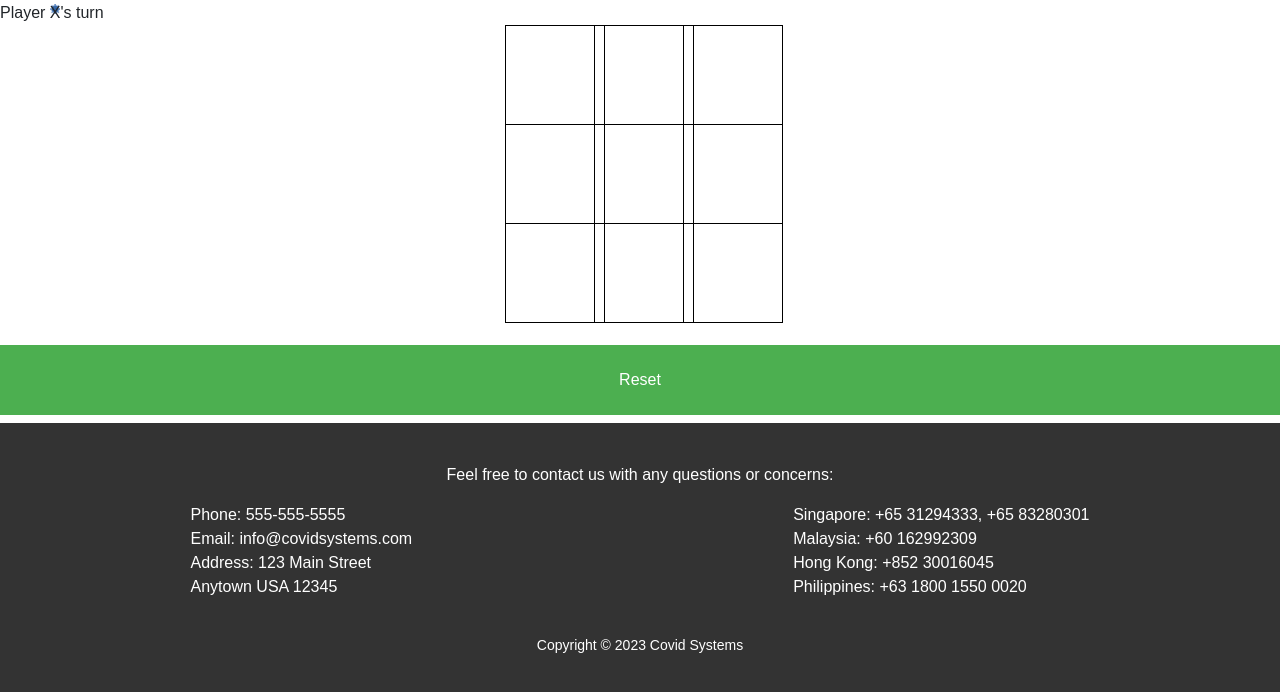
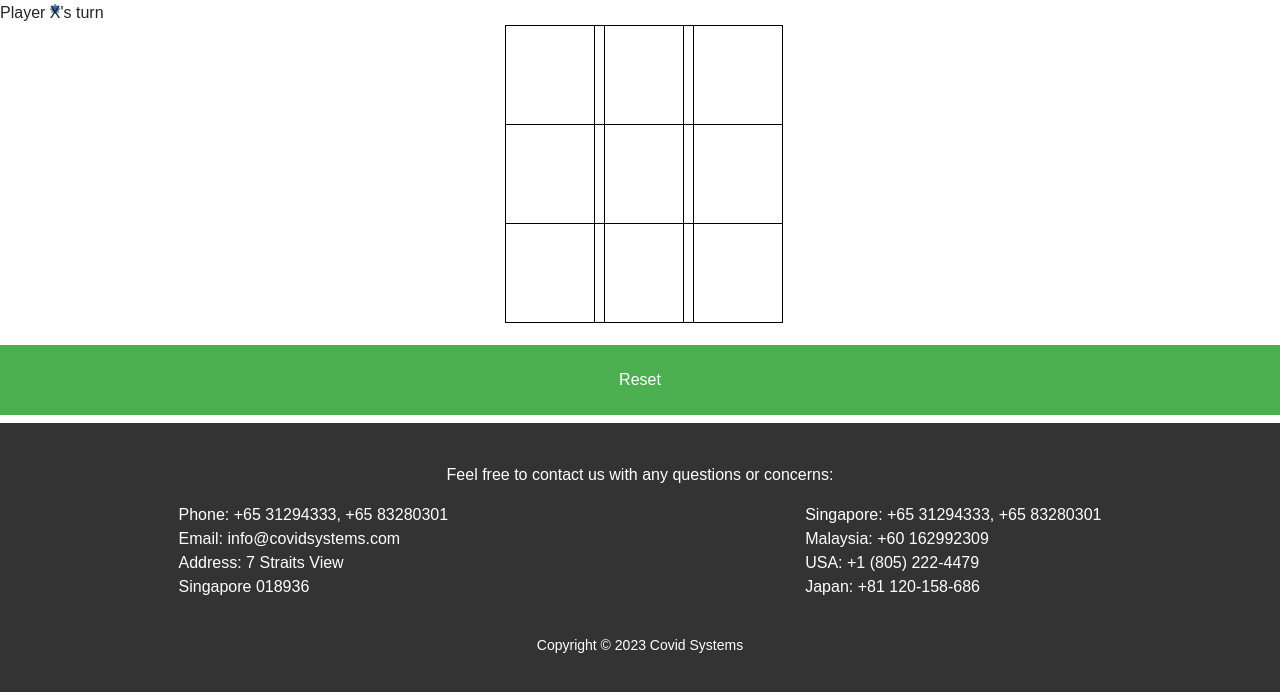
Before and after one commit to xavierxavierlim/IDAssignment2, a plain HTML site: page html/game.html in a window 1280 px wide. Shown: the part 138-830 px from the top of the page. Drawn offline with nearby package versions, Linux system fonts and the light colour scheme; files whose address does not match are found by name.

Commit message:
edited footer in game.html

```diff
--- a/html/game.html
+++ b/html/game.html
@@ -141,18 +141,18 @@
         <div class="footercontact">
             <div class="location">
                 <ul class="contactinfo">
-                    <li>Phone: 555-555-5555</li>
+                    <li>Phone: +65 31294333, +65 83280301</li>
                     <li>Email: info@covidsystems.com</li>
-                    <li>Address: 123 Main Street</li>
-                    <li>Anytown USA 12345</li>
+                    <li>Address: 7 Straits View</li>
+                    <li>Singapore 018936</li>
                 </ul>
             </div>
             <div>
                 <ul class="contactinfo">
                     <li>Singapore: +65 31294333, +65 83280301</li>
                     <li>Malaysia: +60 162992309</li>
-                    <li>Hong Kong: +852 30016045</li>
-                    <li>Philippines: +63 1800 1550 0020</li>
+                    <li>USA: +1 (805) 222-4479</li>
+                    <li>Japan: +81 120-158-686</li>
                 </ul>
             </div>
         </div>
```
